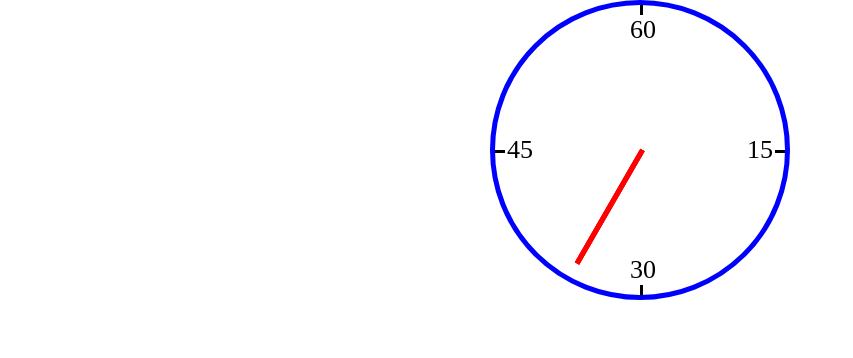
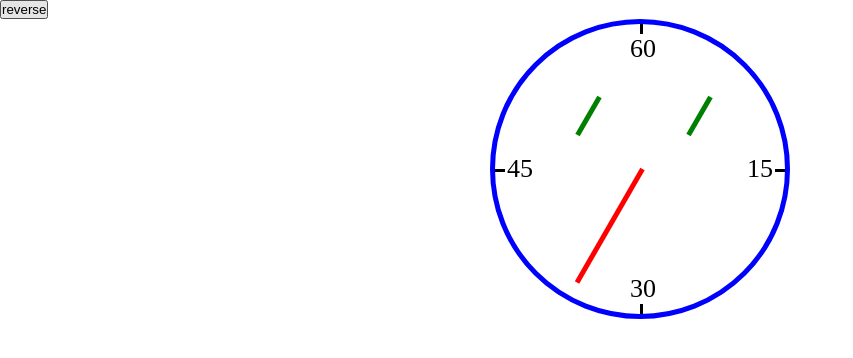
Before and after one commit to LevanMachitadze/test, a plain HTML site: page index.html in a window 1280 px wide. Shown: the whole page, without its empty margins (0-853 px from the left). Drawn offline with Linux system fonts and the light colour scheme.

Commit message:
timer-reverse
adding reverse button

```diff
--- a/index.html
+++ b/index.html
@@ -7,14 +7,15 @@
     <title>Document</title>
   </head>
   <body>
+    <button class="reverse">reverse</button>
     <div class="clock">
       <div class="arrow-vertical arrow-60"></div>
       <div class="arrow-horizontal arrow-15"></div>
-      <div class="main-arrow"></div>
+      <div class="main-arrow arr"></div>
       <div class="arrow-vertical arrow-30"></div>
       <div class="arrow-horizontal arrow-45"></div>
-      <div class="main-arrow left"></div>
-      <dic class="main-arrow right"></dic>
+      <div class="small-arrow left arr"></div>
+      <dic class="small-arrow right arr"></dic>
     </div>
   </body>
 </html>
--- a/style/style.css
+++ b/style/style.css
@@ -89,3 +89,25 @@
     transform: rotate(360deg);
   }
 }
+.small-arrow {
+  height: 15%;
+  width: 5px;
+  background-color: green;
+  position: absolute;
+  top: 25%;
+  transform-origin: center 0%;
+  rotate: 90deg;
+  animation-name: timer;
+  animation-duration: 6s;
+  animation-iteration-count: infinite;
+  animation-timing-function: linear;
+}
+.right {
+  left: 35%;
+}
+.left {
+  right: 25%;
+}
+.reverse:focus + .clock .arr {
+  animation-direction: reverse;
+}
```
